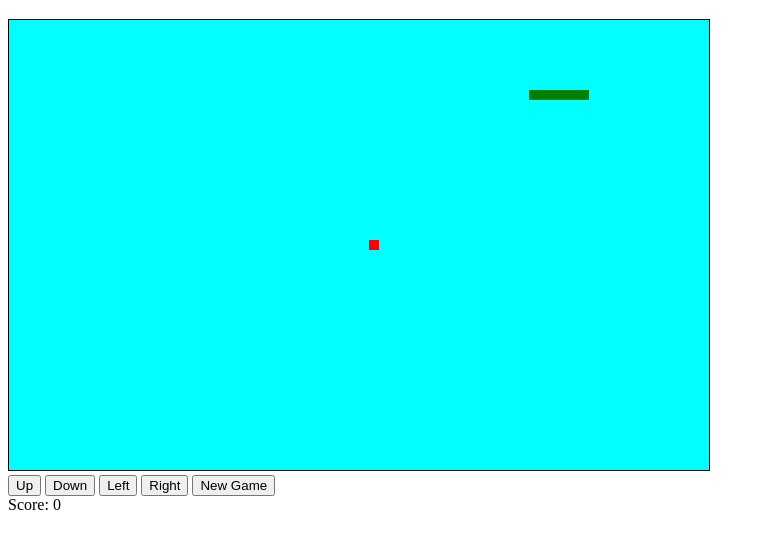
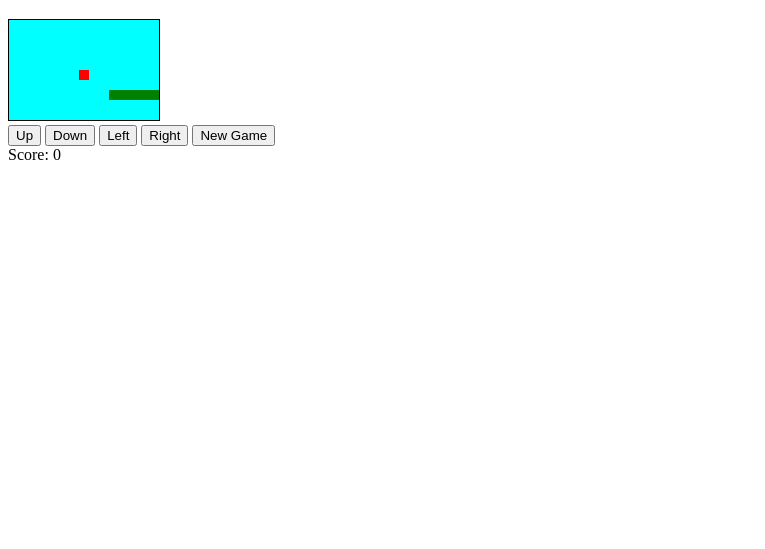
Before and after one commit to noor-faiz/food-blogs-repo, a plain HTML site: page index.html in a window 1280 px wide. Shown: the part 61-610 px from the top of the page, without its empty margins (0-765 px from the left). Drawn offline with Linux system fonts and the light colour scheme.

Commit message:
Update index.html

```diff
--- a/index.html
+++ b/index.html
@@ -23,7 +23,7 @@
 </head>
 <body>
 	<h1>Snake Game</h1>
-	<canvas id="canvas" width="700" height="450"></canvas>
+	<canvas id="canvas" width="150" height="100"></canvas>
 	<br>
 	<button id="up">Up</button>
 	<button id="down">Down</button>
```
